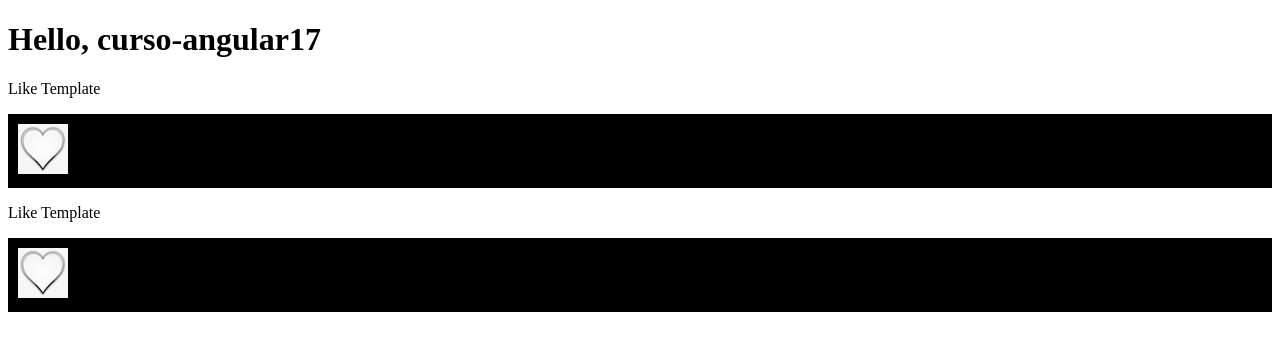
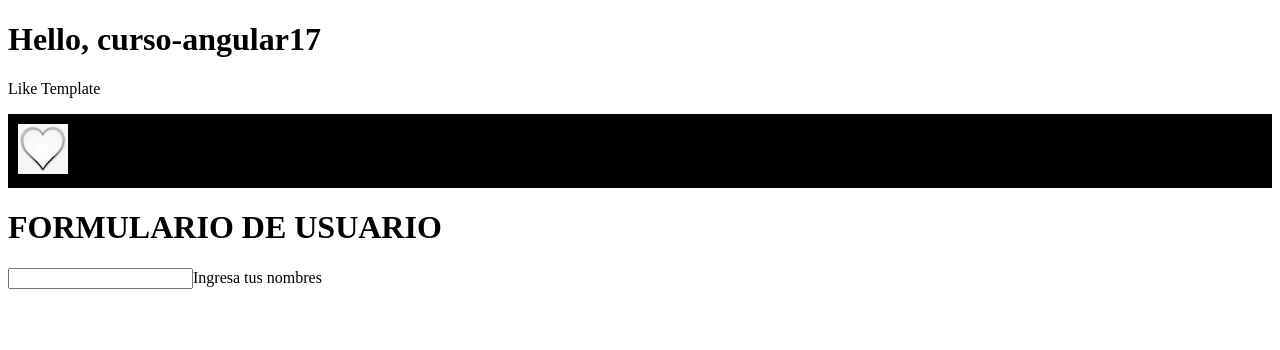
Before and after one commit to HugoMontes/curso-angular17, an Angular app: page / in a window 1280 px wide. Shown: the top 350 px of the page. Built offline with nearby package versions, Linux system fonts and the light colour scheme.

Commit message:
29. INTERPOLACION

```diff
--- a/src/app/app.component.html
+++ b/src/app/app.component.html
@@ -1,3 +1,3 @@
 <h1>Hello, {{ title }}</h1>
 <app-like></app-like>
-<app-like></app-like>
+<app-user-form></app-user-form>
--- a/src/app/app.component.ts
+++ b/src/app/app.component.ts
@@ -1,10 +1,11 @@
 import { Component } from '@angular/core';
 import { LikeComponent } from './like/like.component';
+import { UserFormComponent } from './user-form/user-form.component';
 
 @Component({
   selector: 'app-root',
   standalone: true,
-  imports: [LikeComponent],
+  imports: [LikeComponent, UserFormComponent],
   templateUrl: './app.component.html',
   styleUrl: './app.component.scss'
 })
--- /dev/null
+++ b/src/app/user-form/user-form.component.html
@@ -0,0 +1,3 @@
+<h1>FORMULARIO DE USUARIO</h1>
+<input type="text" />
+<span>{{ inputMessate }}</span>
--- /dev/null
+++ b/src/app/user-form/user-form.component.ts
@@ -0,0 +1,12 @@
+import { Component } from '@angular/core';
+
+@Component({
+  selector: 'app-user-form',
+  standalone: true,
+  imports: [],
+  templateUrl: './user-form.component.html',
+  styleUrl: './user-form.component.scss',
+})
+export class UserFormComponent {
+  inputMessate = 'Ingresa tus nombres';
+}
```
Also changed, not shown: src/app/user-form/user-form.component.scss (added).
